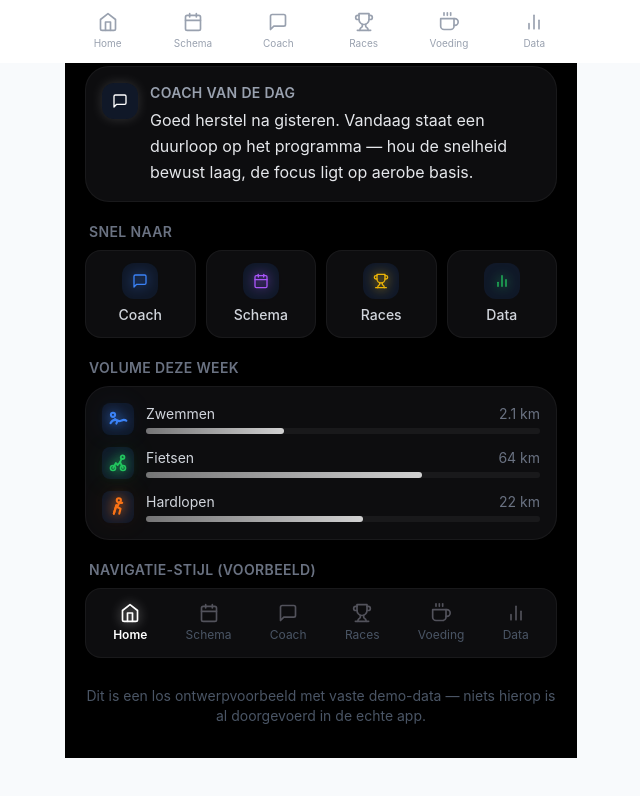
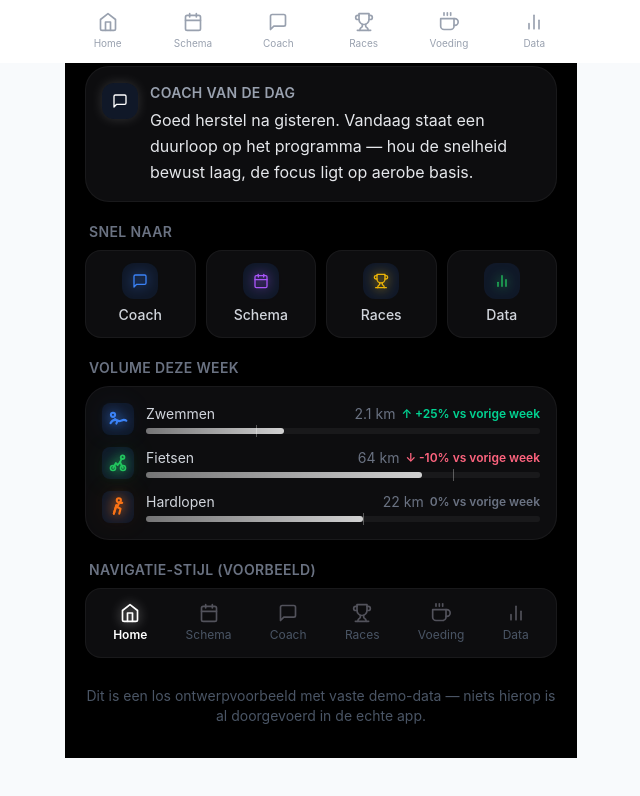
Before and after one commit to TacoMulder1971/sportcoach-AI, a Next.js app: page /ontwerp-voorbeeld in a window 1280 px wide. Shown: the part 737-1533 px from the top of the page, without its empty margins (319-959 px from the left). Built offline with nearby package versions, Linux system fonts and the light colour scheme.

Commit message:
Toon vergelijking met vorige week in volumesectie ontwerpvoorbeeld
Elke sport-rij krijgt een +/- percentage t.o.v. vorige week (groen/rood),
plus een streepje op de balk dat het vorige-weekniveau markeert.

```diff
--- a/src/app/ontwerp-voorbeeld/page.tsx
+++ b/src/app/ontwerp-voorbeeld/page.tsx
@@ -155,28 +155,45 @@ export default function DesignVoorbeeld() {
           </div>
         </div>
 
-        {/* Volume per sport — met bestaande SportIcon's */}
+        {/* Volume per sport — met bestaande SportIcon's, incl. vergelijking met vorige week */}
         <div>
           <p className="text-gray-500 text-sm font-semibold uppercase tracking-wide mb-2 px-1">Volume deze week</p>
           <div className="bg-[#0d0d0f] rounded-3xl p-4 border border-white/5 space-y-3">
             {[
-              { sport: 'zwemmen' as const, label: 'Zwemmen', value: '2.1 km', pct: 35 },
-              { sport: 'fietsen' as const, label: 'Fietsen', value: '64 km', pct: 70 },
-              { sport: 'hardlopen' as const, label: 'Hardlopen', value: '22 km', pct: 55 },
-            ].map((s) => (
+              { sport: 'zwemmen' as const, label: 'Zwemmen', value: '2.1 km', pct: 35, prevPct: 28, delta: '+25%' },
+              { sport: 'fietsen' as const, label: 'Fietsen', value: '64 km', pct: 70, prevPct: 78, delta: '-10%' },
+              { sport: 'hardlopen' as const, label: 'Hardlopen', value: '22 km', pct: 55, prevPct: 55, delta: '0%' },
+            ].map((s) => {
+              const isUp = s.delta.startsWith('+');
+              const isDown = s.delta.startsWith('-');
+              return (
                 <div key={s.label} className="flex items-center gap-3">
                   <SportIcon sport={s.sport} size="sm" />
                   <div className="flex-1">
-                  <div className="flex justify-between text-sm mb-1">
+                    <div className="flex justify-between items-baseline text-sm mb-1">
                       <span className="text-gray-300">{s.label}</span>
+                      <div className="flex items-center gap-1.5">
                         <span className="text-gray-500">{s.value}</span>
+                        <span
+                          className={`text-xs font-semibold ${
+                            isUp ? 'text-emerald-400' : isDown ? 'text-rose-400' : 'text-gray-500'
+                          }`}
+                        >
+                          {isUp ? '↑' : isDown ? '↓' : ''} {s.delta} vs vorige week
+                        </span>
                       </div>
-                  <div className="bg-white/5 rounded-full h-1.5">
+                    </div>
+                    <div className="relative bg-white/5 rounded-full h-1.5">
+                      <div
+                        className="absolute top-1/2 -translate-y-1/2 w-px h-3 bg-white/30"
+                        style={{ left: `${s.prevPct}%` }}
+                      />
                       <div className="rounded-full h-1.5 bg-gradient-to-r from-white/40 to-white/80" style={{ width: `${s.pct}%` }} />
                     </div>
                   </div>
                 </div>
-            ))}
+              );
+            })}
           </div>
         </div>
 
```
Lines whose indentation alone changed are shown as unchanged.
